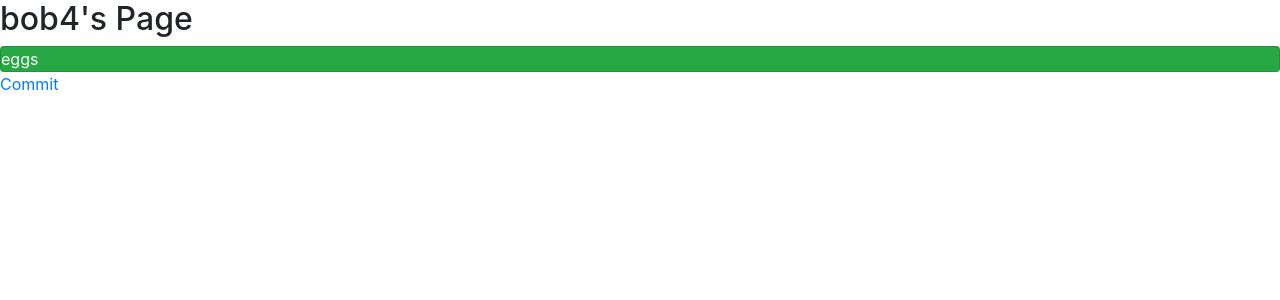
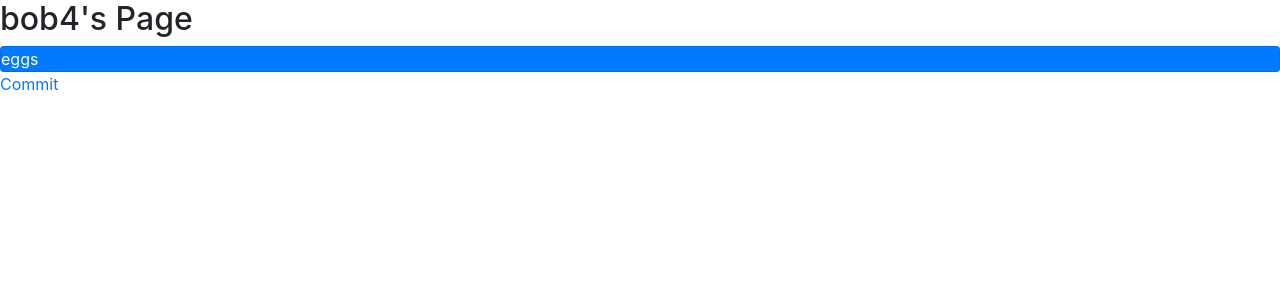
Before and after one commit to maharishi2019/pitch-in-master, a Flask app: page /bob4 in a window 1280 px wide. Shown: the part 63-363 px from the top of the page. Run offline with Flask 2, Linux system fonts and the light colour scheme; a user stored in the database is signed in; some libraries are stand-ins or nearby versions.

Commit message:
added changes

```diff
--- a/templates/explore.html
+++ b/templates/explore.html
@@ -23,7 +23,7 @@
     <h2>{{user}}'s Page</h2>
     {% for i in items %}
         <div class="column">
-            <div class="card bg-success text-white" color: white">
+            <div class="card bg-primary text-white" color: white">
                 {{ i }}
             </div>
         </div>
```
